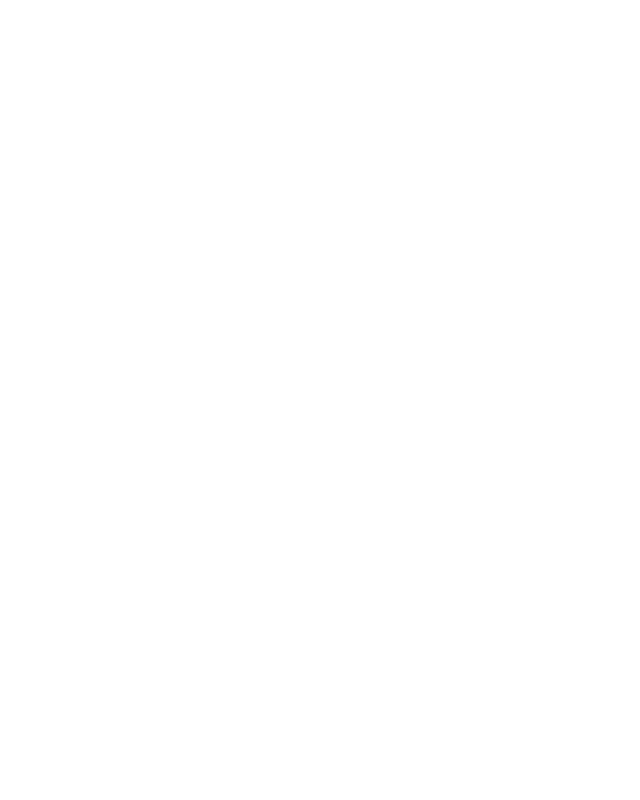
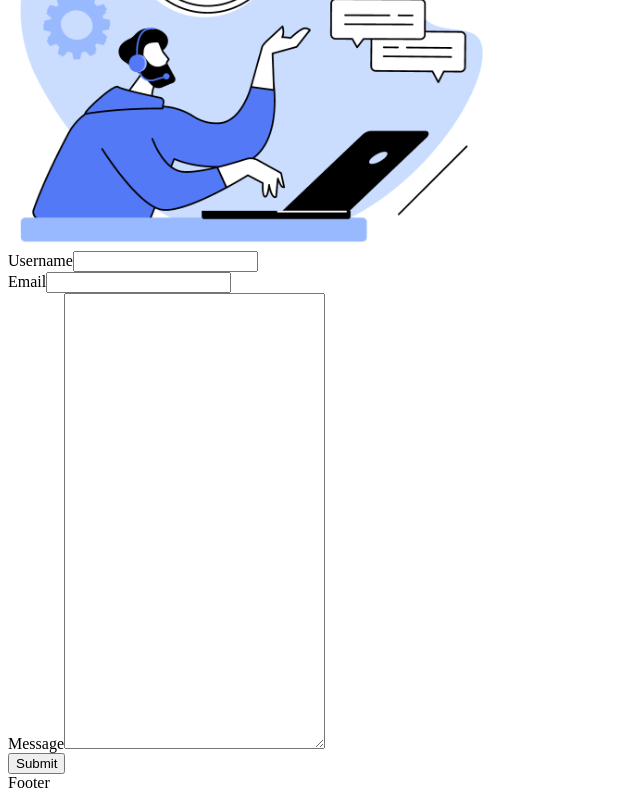
Before and after one commit to sameersattar123/Admin_Panel, a React (Vite) app in the folder Frontend/: page /contact in a window 1280 px wide. Shown: the part 470-1270 px from the top of the page, without its empty margins (0-640 px from the left). Before the commit the page ends 800 px from the top, so only its background shows below. Built offline with nearby package versions, Linux system fonts and the light colour scheme.

Commit message:
Contact Page

```diff
--- a/Frontend/src/Pages/Contact.jsx
+++ b/Frontend/src/Pages/Contact.jsx
@@ -1,9 +1,83 @@
-import React from 'react'
+import React, { useState } from "react";
 
 const Contact = () => {
+  const [contact, setContact] = useState({
+    username: "",
+    email: "",
+    message: "",
+  });
+
+  const handleInput = (e) => {
+    let name = e.target.name;
+    let value = e.target.value;
+
+    setContact({
+      ...contact,
+      [name]: value,
+    });
+  };
+
+  const handleSubmit = (e) => {
+    e.preventDefault();
+    console.log(contact);
+  };
   return (
-    <div>Contact</div>
-  )
-}
+    <>
+      <section>
+        <div className="">
+          <h1>Contact Us</h1>
+        </div>
+        <div className="">
+          <div className="">
+            <img src="/images/support.png" alt="" width={500} height={500}/>
+          </div>
 
-export default Contact
+          <section>
+            <form action="" onSubmit={handleSubmit}>
+              <div className="">
+                <label htmlFor="username">Username</label>
+                <input
+                  type="text"
+                  id="username"
+                  name="username"
+                  required
+                  autoCorrect="off"
+                  onChange={handleInput}
+                  value={contact.username}
+                />
+              </div>
+              <div className="">
+                <label htmlFor="email">Email</label>
+                <input
+                  type="email"
+                  id="email"
+                  name="email"
+                  required
+                  autoCorrect="off"
+                  onChange={handleInput}
+                  value={contact.email}
+                />
+              </div>
+              <div className="">
+                <label htmlFor="message">Message</label>
+                <textarea
+                  name="message"
+                  id="message"
+                  cols={30}
+                  rows={30}
+                  onChange={handleInput}
+                  value={contact.message}
+                ></textarea>
+              </div>
+              <div className="">
+                <button type="submit">Submit</button>
+              </div>
+            </form>
+          </section>
+        </div>
+      </section>
+    </>
+  );
+};
+
+export default Contact;
```
